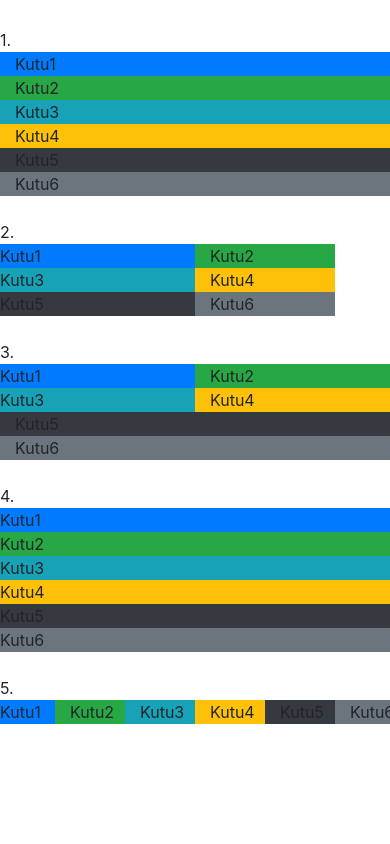
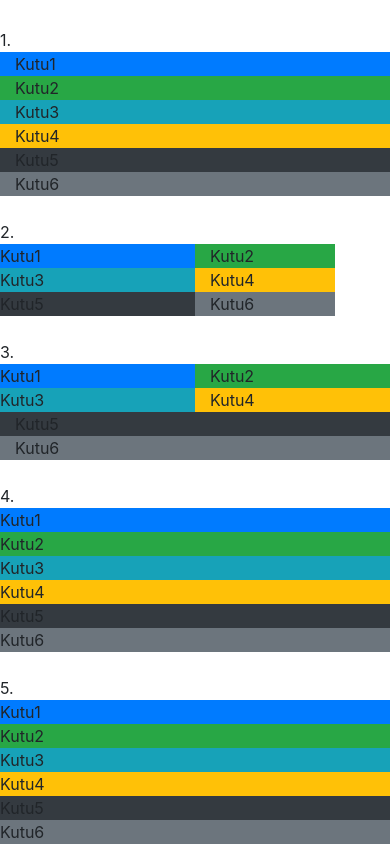
Before and after one commit to korkmazeray2506-spec/KORKMAZ-ERAY, a plain HTML site: page index.html in a window 390 px wide. Shown: the part 1271-2115 px from the top of the page. Before the commit the page ends 1995 px from the top, so only its background shows below. Drawn offline with nearby package versions, Linux system fonts and the light colour scheme.

Commit message:
Update index.html

```diff
--- a/index.html
+++ b/index.html
@@ -196,17 +196,17 @@ yan yana yazılır.
 
 
     5.<div class="row">
-        <div class="col-2 col-sm-8 col-md-6 col-lg-4 col-xl-2  bg-primary">Kutu1</div>
+        <div class="col-0 col-sm-8 col-md-6 col-lg-4 col-xl-2  bg-primary">Kutu1</div>
 
-        <div class="col-2 col-sm-4 col-md-6 col-lg-4 col-xl-2  bg-success">Kutu2</div>
+        <div class="col-0 col-sm-4 col-md-6 col-lg-4 col-xl-2  bg-success">Kutu2</div>
 
-        <div class="col-2 col-sm-8 col-md-6 col-lg-4 col-xl-2  bg-info">Kutu3</div>
+        <div class="col-0 col-sm-8 col-md-6 col-lg-4 col-xl-2  bg-info">Kutu3</div>
 
-       <div class="col-2 col-sm-4 col-md-6 col-lg-4 col-xl-2  bg-warning">Kutu4</div>
+       <div class="col-0 col-sm-4 col-md-6 col-lg-4 col-xl-2  bg-warning">Kutu4</div>
 
-        <div class="col-2 col-sm-8 col-md-6 col-lg-4 col-xl-2  bg-dark">Kutu5</div>
+        <div class="col-0 col-sm-8 col-md-6 col-lg-4 col-xl-2  bg-dark">Kutu5</div>
 
-        <div class="col-2 col-sm-4 col-md-6 col-lg-4 col-xl-2  bg-secondary">Kutu6</div>
+        <div class="col-0 col-sm-4 col-md-6 col-lg-4 col-xl-2  bg-secondary">Kutu6</div>
     </div>
 
 </body>
```
